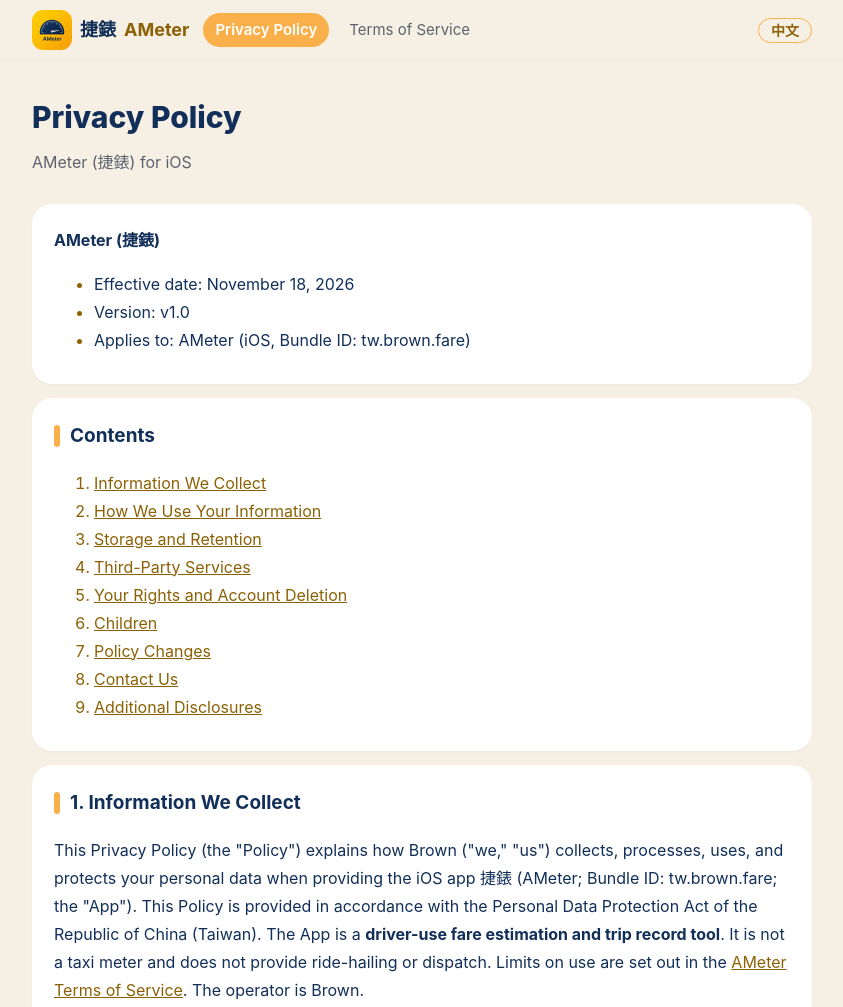
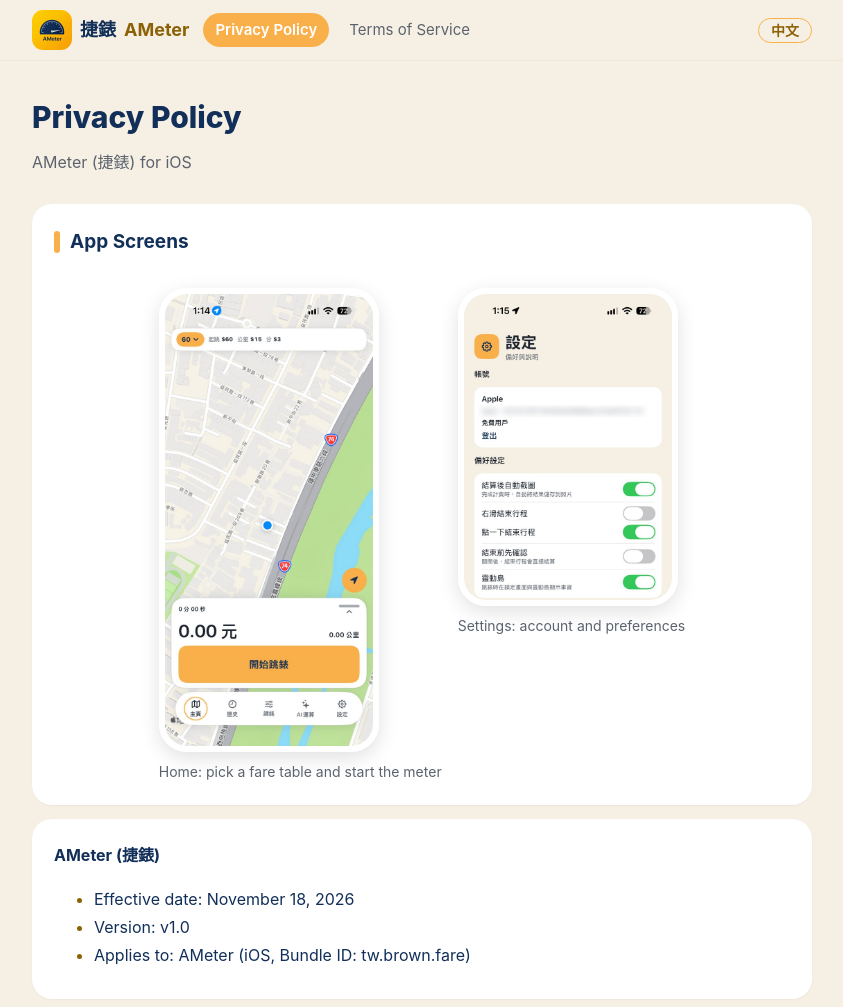
Before and after one commit to z0977405025-pixel/ameter-privacy, a plain HTML site: page en.html in a window 1280 px wide. Shown: the top 1007 px of the page, without its empty margins (218-1061 px from the left). Drawn offline with Linux system fonts and the light colour scheme.

Commit message:
Add app screens

```diff
--- a/en.html
+++ b/en.html
@@ -13,10 +13,14 @@ section h2{font-size:19px;display:flex;align-items:center;gap:10px}section h2:be
 strong{color:var(--ink)}li::marker{color:var(--gold)}
 table{border-collapse:collapse;width:100%;font-size:14px}td,th{border:1px solid var(--line);padding:8px;text-align:left;vertical-align:top}th{background:var(--accent-soft)}
 a{color:var(--gold)}
+
+.shots{display:flex;gap:16px;justify-content:center;align-items:flex-start;flex-wrap:wrap;padding:14px 0 6px}
+.shots figure{margin:0;text-align:center;color:var(--muted);font-size:14px}
+.shots img{width:220px;height:auto;border-radius:28px;border:6px solid #fff;box-shadow:0 6px 20px #0000001f;display:block;margin-bottom:8px}
 footer{background:#fff;border-top:3px solid var(--accent);color:var(--muted);font-size:14px}footer .bar{display:block;padding:22px 20px}
 </style></head><body>
 <header><div class="bar"><a class="brand" href="en.html"><img src="logo.png" alt="">捷錶 <span>AMeter</span></a><nav><a class="on" href="en.html">Privacy Policy</a><a class="" href="terms-en.html">Terms of Service</a></nav><div class="lang"><a href="index.html">中文</a></div></div></header>
-<div class="hero"><h1>Privacy Policy</h1><p>AMeter (捷錶) for iOS</p></div><main><section><p><strong>AMeter (捷錶)</strong></p>
+<div class="hero"><h1>Privacy Policy</h1><p>AMeter (捷錶) for iOS</p></div><main><section><h2>App Screens</h2><div class="shots"><figure><img src="shot-home.jpg" alt=""><figcaption>Home: pick a fare table and start the meter</figcaption></figure><figure><img src="shot-settings.jpg" alt=""><figcaption>Settings: account and preferences</figcaption></figure></div></section><section><p><strong>AMeter (捷錶)</strong></p>
 <ul>
 <li>Effective date: November 18, 2026</li>
 <li>Version: v1.0</li>
```
Also changed, not shown: index.html (+5 -1 lines), terms-en.html (+5 -1 lines), terms.html (+5 -1 lines), shot-home.jpg (added), shot-settings.jpg (added).
